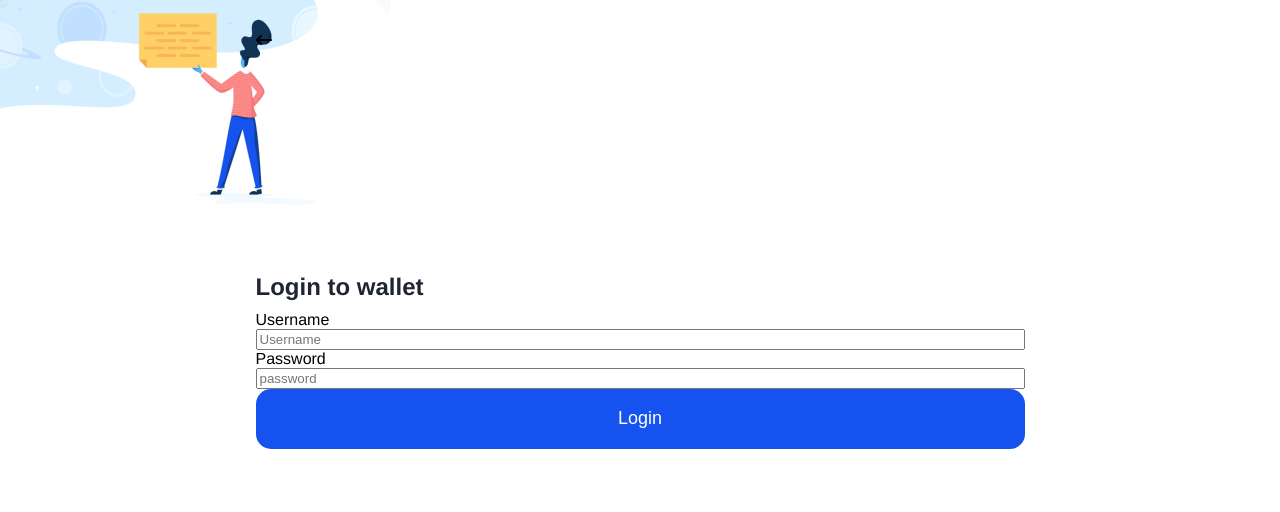
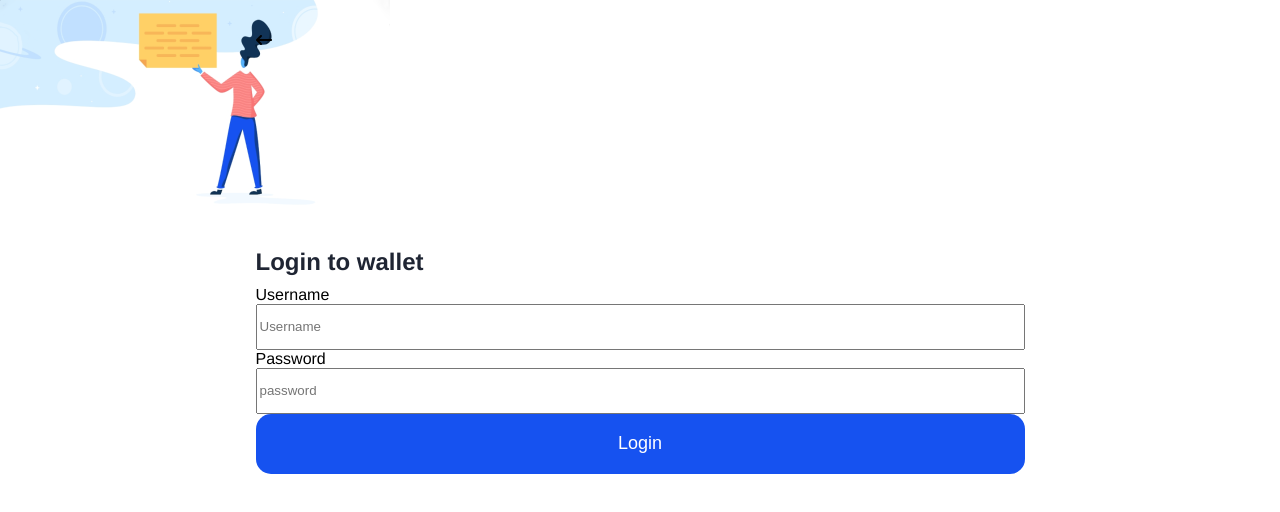
Before and after one commit to maturelion/koin, a React (Create React App) app: page /login in a window 1280 px wide. Shown: the top 512 px of the page. Built offline with nearby package versions, Linux system fonts and the light colour scheme; no server answers.

Commit message:
login form unstyle

```diff
--- a/src/components/Login/Login.js
+++ b/src/components/Login/Login.js
@@ -5,11 +5,12 @@ import {
   LoginTextContainer,
   LoginTextHeader,
   // LoginText,
-  LoginButtonLayout,
+  // LoginButtonLayout,
   LoginButton,
   LoginFormWrapper,
+  LoginInput,
 } from "./Login.styled";
-import { Link } from "react-router-dom";
+// import { Link } from "react-router-dom";
 import login from "../../assets/login.png";
 
 const Login = () => {
@@ -25,11 +26,11 @@ const Login = () => {
         <form>
           <LoginFormWrapper>
             <label>Username</label>
-            <input type="text" name="username" placeholder="Username" />
+            <LoginInput type="text" name="username" placeholder="Username" />
           </LoginFormWrapper>
           <LoginFormWrapper>
             <label>Password</label>
-            <input type="password" name="password" placeholder="password" />
+            <LoginInput type="password" name="password" placeholder="password" />
           </LoginFormWrapper>
           <LoginButton
           primary={"primary"}
--- a/src/components/Login/Login.styled.js
+++ b/src/components/Login/Login.styled.js
@@ -41,6 +41,11 @@ export const LoginFormWrapper = styled.div`
   flex-direction: column;
 `
 
+export const LoginInput = styled.input`
+  height: 40px;
+  outline: none;
+`
+
 export const LoginButtonLayout = styled.div`
   display: flex;
   flex-direction: column;
```
